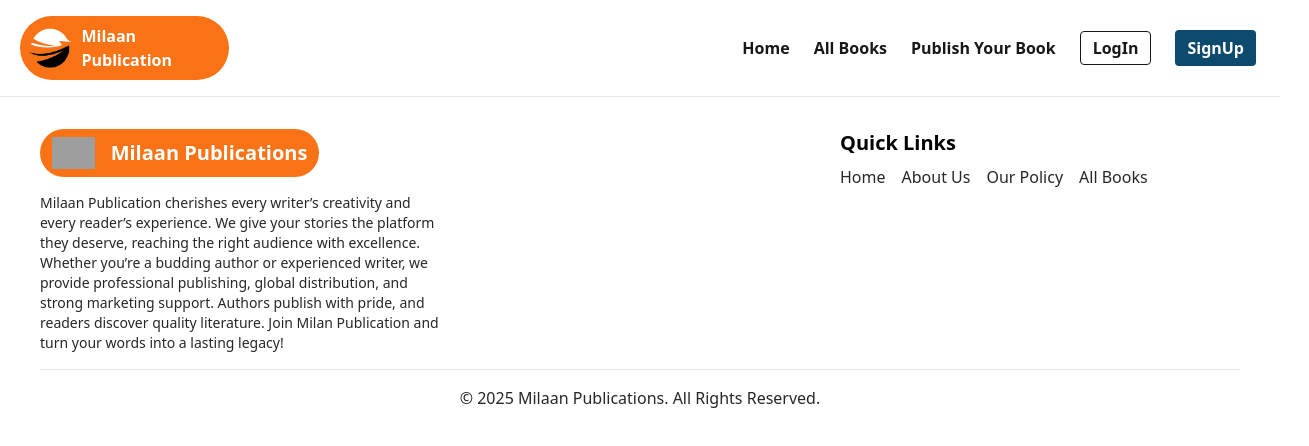
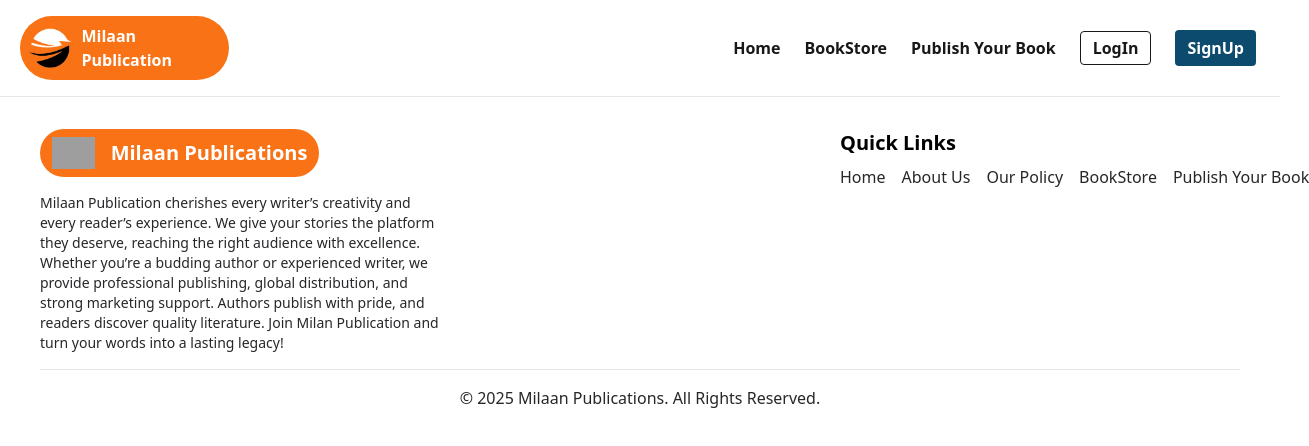
Before and after one commit to milaans24/frontend, a React (Vite) app: page /update-book/1 in a window 1280 px wide. Shown: the top 446 px of the page, 1309 px wide, since content can reach past the window. Built offline with nearby package versions, Linux system fonts and the light colour scheme; grey boxes are pictures that could not be loaded.

Commit message:
Add files via upload

```diff
--- a/src/App.jsx
+++ b/src/App.jsx
@@ -64,7 +64,7 @@ const App = () => {
         <Route path="/packages" element={<Packages />} />
         <Route path="/about-us" element={<AboutUs />} />
         <Route path="/our-policy" element={<OurPolicy />} />
-        <Route path="/all-books" element={<Books />} />
+        <Route path="/bookstore" element={<Books />} />
         <Route path="/search" element={<SearchResult />} />
         <Route path="/view-book-details/:id" element={<ViewBookDetails />} />
         <Route path="/cart" element={<Cart />} />
--- a/src/components/Footer.jsx
+++ b/src/components/Footer.jsx
@@ -16,8 +16,12 @@ const Footer = () => {
       link: "/our-policy",
     },
     {
-      title: "All Books",
-      link: "/all-books",
+      title: "BookStore",
+      link: "/bookstore",
+    },
+    {
+      title: "Publish Your Book",
+      link: "/packages",
     },
   ];
   return (
@@ -49,7 +53,7 @@ const Footer = () => {
               <Link
                 to={items.link}
                 key={i}
-                className="hover:text-blue-600 text-zinc-800 transition-all duration-300"
+                className="hover:text-blue-600 text-zinc-800 transition-all duration-300 whitespace-nowrap"
               >
                 {items.title}{" "}
               </Link>
--- a/src/components/Navbar.jsx
+++ b/src/components/Navbar.jsx
@@ -12,8 +12,8 @@ const Navbar = () => {
       link: "/",
     },
     {
-      title: "All Books",
-      link: "/all-books",
+      title: "BookStore",
+      link: "/bookstore",
     },
     {
       title: "Publish Your Book",
--- a/src/pages/ManualPayments.jsx
+++ b/src/pages/ManualPayments.jsx
@@ -66,11 +66,15 @@ const ManualPayments = () => {
 
   return (
     <div className="px-8 md:px-10 py-4 md:py-12">
-      <div className="flex gap-6">
-        <div className="w-1/3">
-          <img src="https://res.cloudinary.com/dzgq7wugj/image/upload/v1742824591/scanner2_d07x5g.jpg" alt="QR Code" className="h-[80vh]" />
+      <div className="flex flex-col md:flex-row gap-6">
+        <div className="w-full md:w-1/3">
+          <img
+            src="https://res.cloudinary.com/dzgq7wugj/image/upload/v1742824591/scanner2_d07x5g.jpg"
+            alt="QR Code"
+            className="h-[80vh] object-cover"
+          />
         </div>
-        <div className="w-2/3">
+        <div className="w-full md:w-2/3">
           <h2 className="text-2xl font-medium">Scan the QR and Pay</h2>
           <p className="text-lg mt-4">
             UPI ID:{" "}
```
